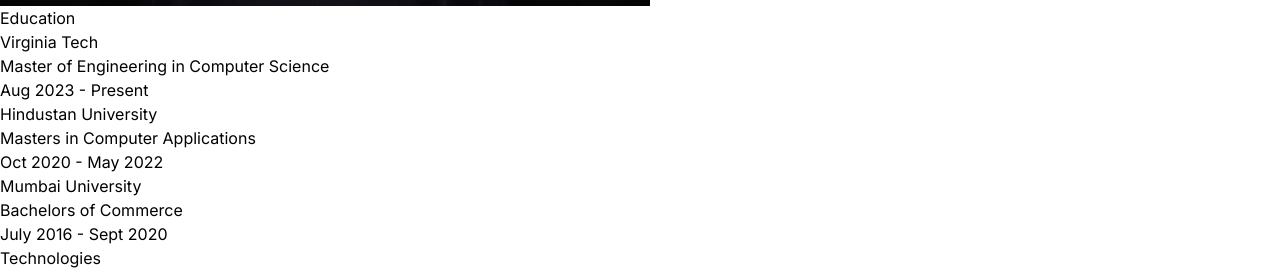
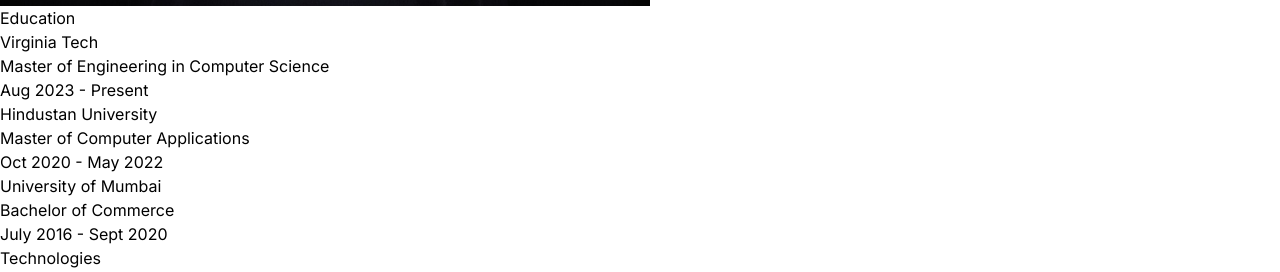
Before and after one commit to rahulpulluri/rahul-pulluri-portfolio, a React (Vite) app: page / in a window 1280 px wide. Shown: the part 860-1132 px from the top of the page. Built offline with nearby package versions, Linux system fonts and the light colour scheme.

Commit message:
Updated index.js

```diff
--- a/src/constants/index.js
+++ b/src/constants/index.js
@@ -15,13 +15,13 @@
   },
   {
     year: "Oct 2020 - May 2022",
-    degree: "Masters in Computer Applications",
+    degree: "Master of Computer Applications",
     institution: "Hindustan University",
   },
   {
     year: "July 2016 - Sept 2020",
-    degree: "Bachelors of Commerce",
-    institution: "Mumbai University",
+    degree: "Bachelor of Commerce",
+    institution: "University of Mumbai",
   },
 ];
 
```
